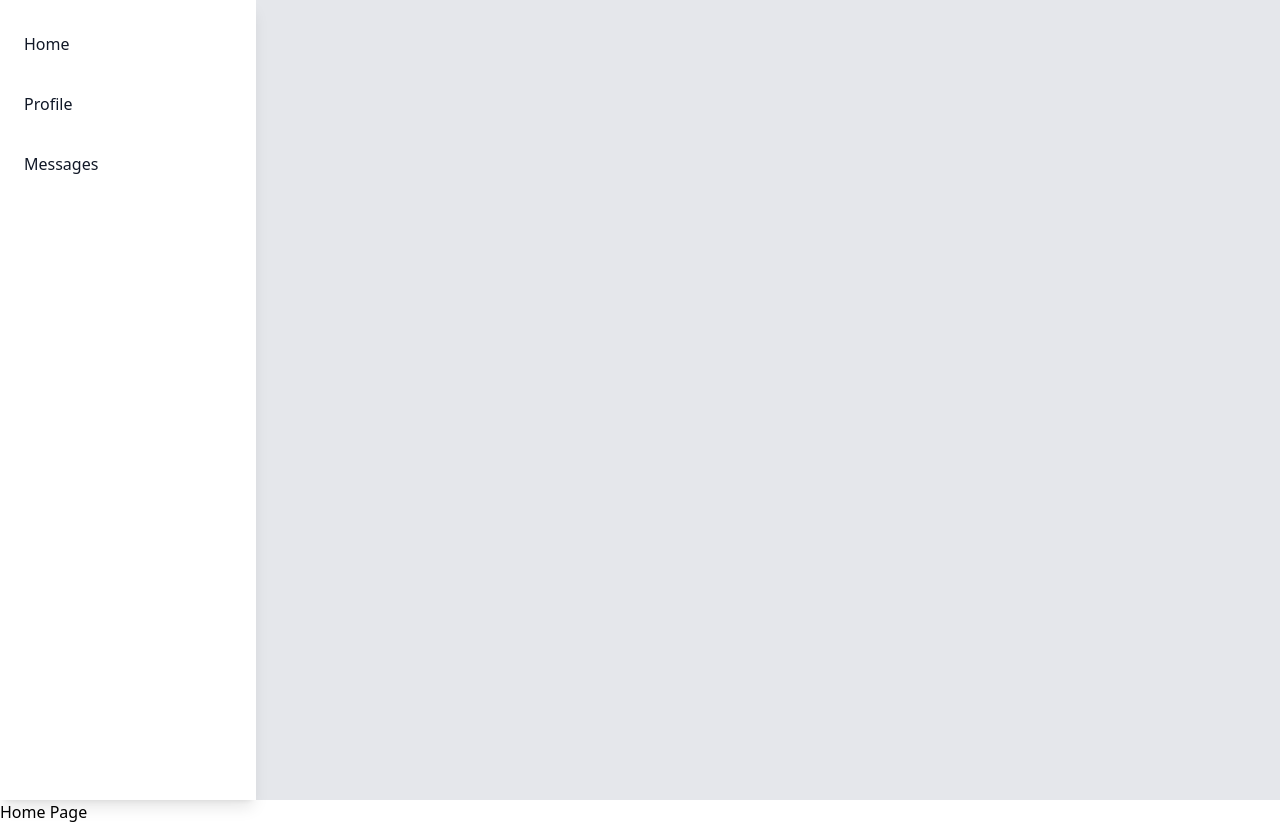
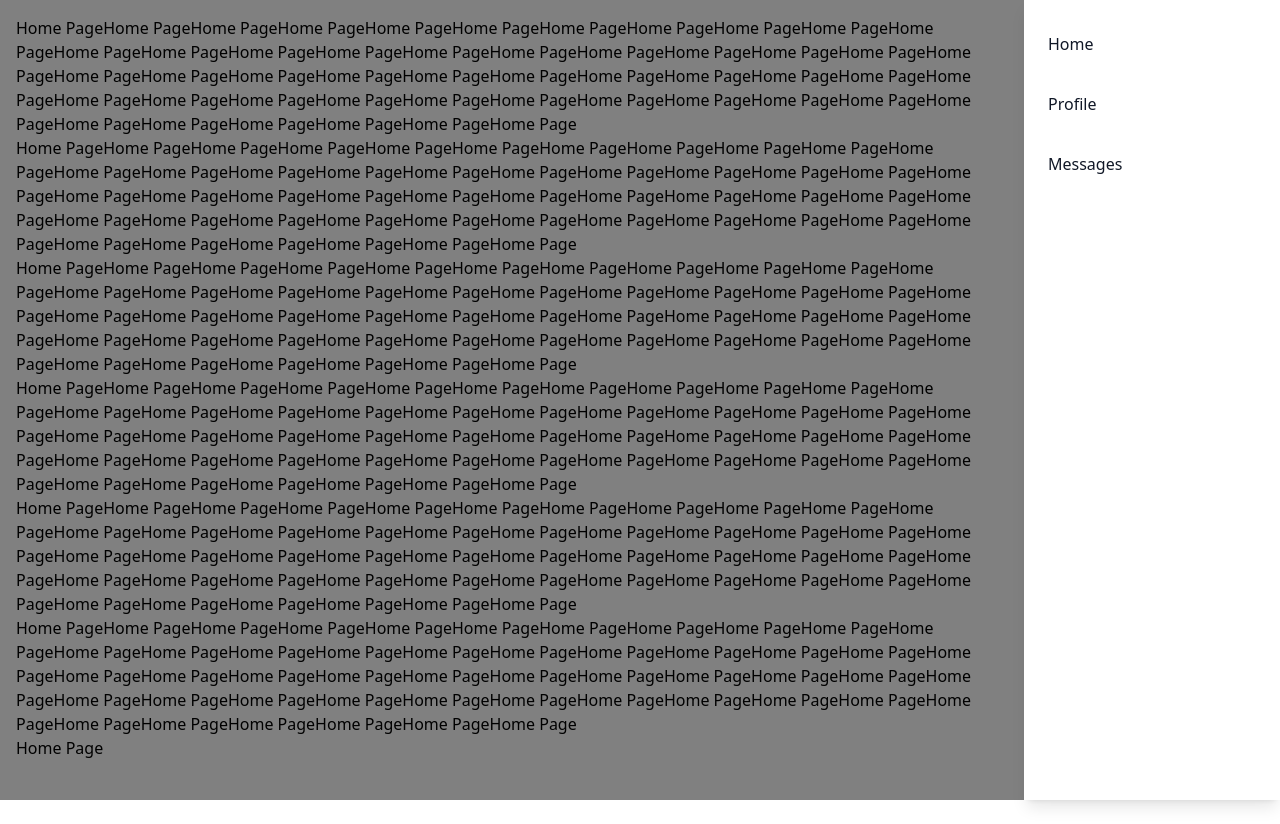
Before and after one commit to Hana-ame/chat-room, a React (Create React App) app: page / in a window 1280 px wide. After the commit the page ends 800 px from the top, so only its background shows below. Built offline with nearby package versions, Linux system fonts and the light colour scheme.

Commit message:
切分好了，用加减的

```diff
--- a/package.json
+++ b/package.json
@@ -9,6 +9,7 @@
     "@testing-library/jest-dom": "^5.17.0",
     "@testing-library/react": "^13.4.0",
     "@testing-library/user-event": "^13.5.0",
+    "classnames": "^2.5.1",
     "react": "^18.3.1",
     "react-dom": "^18.3.1",
     "react-router-dom": "^6.25.1",
--- a/src/App.jsx
+++ b/src/App.jsx
@@ -1,38 +1,37 @@
 import './App.css';
-import { BrowserRouter as Router, Routes, Route, Link } from 'react-router-dom';
+import React, { useState } from 'react';
+import { BrowserRouter as Router, Routes, Route } from 'react-router-dom';
 import Home from './components/Home';
 import About from './components/About';
 import NotFound from './components/NotFound';
 import Sidebar from './components/Sidebar';
 
 const App = () => {
+  const [isOpen, setIsOpen] = useState(true);
+
   return (
     <Router>
-      <Sidebar />
-      <Routes>
-        <Route path="/" element={<Home />} />
-        <Route path="/about" element={<About />} />
-        <Route path="*" element={<NotFound />} />
-      </Routes>
+      <div className='flex h-screen'>
+
+        <Sidebar
+          isOpen={isOpen}
+          setIsOpen={setIsOpen}
+        />
+
+        <Routes>
+          <Route path="/"
+            element={<Home
+              isOpen={isOpen}
+            />} />
+          <Route path="/about"
+            element={<About />} />
+          <Route path="*"
+            element={<NotFound />} />
+        </Routes>
+
+      </div>
     </Router>
   );
 };
 
-
-const Layout = () => {
-  return (
-    <ul>
-      <li>
-        <Link to="/">Home</Link>
-      </li>
-      <li>
-        <Link to="/about">about</Link>
-      </li>
-      <li>
-        <Link to="/404">TODO</Link>
-      </li>
-    </ul>
-  )
-}
-
 export default App;
--- a/src/components/Home.jsx
+++ b/src/components/Home.jsx
@@ -1,11 +1,26 @@
 // Home.js
 import React from 'react';
+import classNames from 'classnames';
 
-const Home = () => {
+const Home = ({ isOpen }) => {
   return (
-    <div>
+    <main
+      className={classNames([
+        "flex-1",
+        "transition-transform duration-300",
+        `${isOpen ? 'mr-64' : ''}`, // Adjust margin when sidebar is open
+        "p-4",
+      ])}
+      style={{background:"gray"}}
+    >
+      <h1>Home PageHome PageHome PageHome PageHome PageHome PageHome PageHome PageHome PageHome PageHome PageHome PageHome PageHome PageHome PageHome PageHome PageHome PageHome PageHome PageHome PageHome PageHome PageHome PageHome PageHome PageHome PageHome PageHome PageHome PageHome PageHome PageHome PageHome PageHome PageHome PageHome PageHome PageHome PageHome PageHome PageHome PageHome PageHome PageHome PageHome PageHome PageHome PageHome PageHome Page</h1>
+      <h1>Home PageHome PageHome PageHome PageHome PageHome PageHome PageHome PageHome PageHome PageHome PageHome PageHome PageHome PageHome PageHome PageHome PageHome PageHome PageHome PageHome PageHome PageHome PageHome PageHome PageHome PageHome PageHome PageHome PageHome PageHome PageHome PageHome PageHome PageHome PageHome PageHome PageHome PageHome PageHome PageHome PageHome PageHome PageHome PageHome PageHome PageHome PageHome PageHome PageHome Page</h1>
+      <h1>Home PageHome PageHome PageHome PageHome PageHome PageHome PageHome PageHome PageHome PageHome PageHome PageHome PageHome PageHome PageHome PageHome PageHome PageHome PageHome PageHome PageHome PageHome PageHome PageHome PageHome PageHome PageHome PageHome PageHome PageHome PageHome PageHome PageHome PageHome PageHome PageHome PageHome PageHome PageHome PageHome PageHome PageHome PageHome PageHome PageHome PageHome PageHome PageHome PageHome Page</h1>
+      <h1>Home PageHome PageHome PageHome PageHome PageHome PageHome PageHome PageHome PageHome PageHome PageHome PageHome PageHome PageHome PageHome PageHome PageHome PageHome PageHome PageHome PageHome PageHome PageHome PageHome PageHome PageHome PageHome PageHome PageHome PageHome PageHome PageHome PageHome PageHome PageHome PageHome PageHome PageHome PageHome PageHome PageHome PageHome PageHome PageHome PageHome PageHome PageHome PageHome PageHome Page</h1>
+      <h1>Home PageHome PageHome PageHome PageHome PageHome PageHome PageHome PageHome PageHome PageHome PageHome PageHome PageHome PageHome PageHome PageHome PageHome PageHome PageHome PageHome PageHome PageHome PageHome PageHome PageHome PageHome PageHome PageHome PageHome PageHome PageHome PageHome PageHome PageHome PageHome PageHome PageHome PageHome PageHome PageHome PageHome PageHome PageHome PageHome PageHome PageHome PageHome PageHome PageHome Page</h1>
+      <h1>Home PageHome PageHome PageHome PageHome PageHome PageHome PageHome PageHome PageHome PageHome PageHome PageHome PageHome PageHome PageHome PageHome PageHome PageHome PageHome PageHome PageHome PageHome PageHome PageHome PageHome PageHome PageHome PageHome PageHome PageHome PageHome PageHome PageHome PageHome PageHome PageHome PageHome PageHome PageHome PageHome PageHome PageHome PageHome PageHome PageHome PageHome PageHome PageHome PageHome Page</h1>
       <h1>Home Page</h1>
-    </div>
+    </main>
   );
 };
 
--- a/src/components/Sidebar.jsx
+++ b/src/components/Sidebar.jsx
@@ -1,28 +1,32 @@
+import classNames from 'classnames';
 import React, { useState } from 'react';
 import { Link } from 'react-router-dom';
 // import { Transition } from '@headlessui/react'; // For animations
 // import { XIcon, MenuIcon } from '@heroicons/react/outline'; // For icons
 
-const Sidebar = () => {
-  const [isOpen, setIsOpen] = useState(false);
+const Sidebar = ({ isOpen, setIsOpen }) => {
 
   return (
-    <aside className="flex h-screen bg-gray-200">
-      {/* Sidebar */}
-      <div className={`fixed inset-0 z-30 flex ${isOpen ? 'block' : 'hidden'} lg:block lg:w-64 lg:flex lg:flex-col bg-white shadow-lg`}>
-        <button className="lg:hidden p-4" onClick={() => setIsOpen(false)}>
-          {/* <XIcon className="h-6 w-6 text-gray-500" /> */}
-        </button>
+    <>
+      <aside className={classNames([
+        "fixed inset-0 z-30 flex",
+        `${isOpen ? 'block' : 'hidden'}`,
+        "lg:block lg:w-64 lg:flex lg:flex-col bg-white shadow-lg lg:right-0 lg:ml-auto",
+      ])}>
+        {/* Sidebar */}
         <div className="flex flex-col flex-1">
           <nav className="flex-1 px-2 py-4 space-y-1">
-            <Link path="/home" className="block p-4 text-gray-900 hover:bg-gray-100">Home</Link>
-            <Link path="/profile" className="block p-4 text-gray-900 hover:bg-gray-100">Profile</Link>
-            <Link path="/messages" className="block p-4 text-gray-900 hover:bg-gray-100">Messages</Link>
+            <Link to="/"
+              className="block p-4 text-gray-900 hover:bg-gray-100">Home</Link>
+            <Link to="/about"
+              className="block p-4 text-gray-900 hover:bg-gray-100">Profile</Link>
+            <Link to="/messages"
+              className="block p-4 text-gray-900 hover:bg-gray-100">Messages</Link>
             {/* Add more links as needed */}
           </nav>
         </div>
-      </div>
-    </aside>
+      </aside>
+    </>
   );
 };
 
```
Also changed, not shown: 1 other file (tests, documents, lock files or other folders).
